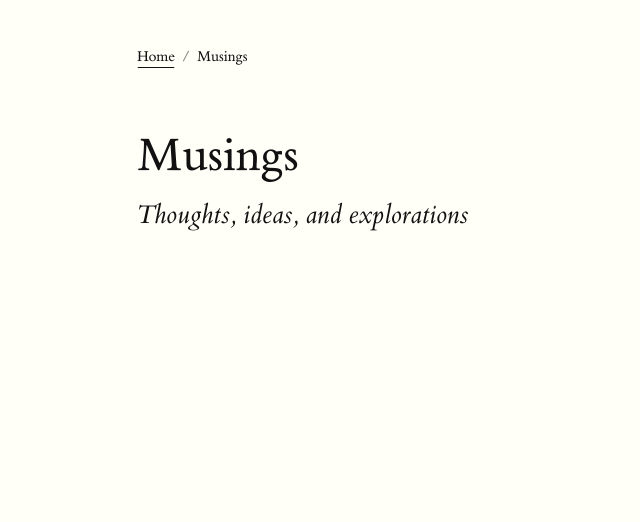
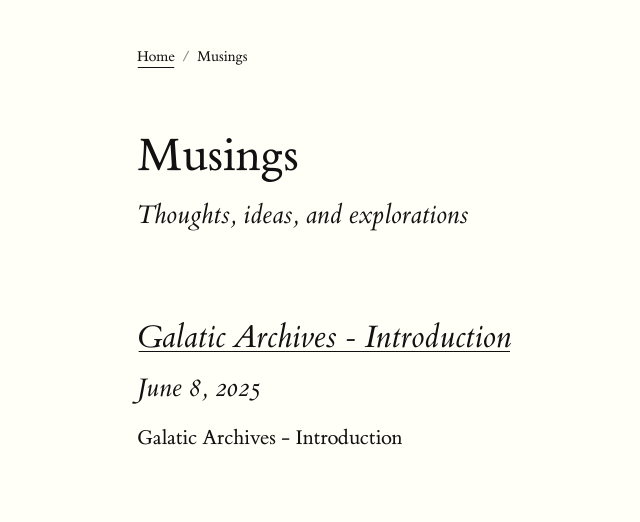
Before and after one commit to aaronmaturen/aaronmaturen.github.io, an Eleventy site: page src/musings/index.njk in a window 1280 px wide. Shown: the whole page, without its empty margins (55-695 px from the left). Built offline with nearby package versions, Linux system fonts and the light colour scheme; Eleventy itself is replaced by a stand-in of ours; files that its build step writes are made by us from their sources.

Commit message:
refactor: rename posts collection to musings and update file paths

```diff
--- a/src/musings/index.njk
+++ b/src/musings/index.njk
@@ -10,8 +10,8 @@ title: Musings | Aaron T. Maturen
 
 <main>
   <section>
-    {% if collections.posts %}
-      {% for post in collections.posts | reverse %}
+    {% if collections.musings %}
+      {% for post in collections.musings | reverse %}
         <article>
           <h2><a href="{{ post.url }}">{{ post.data.title }}</a></h2>
           <p class="subtitle">{{ post.date | date }}</p>
```
Also changed, not shown: .eleventy.js.
